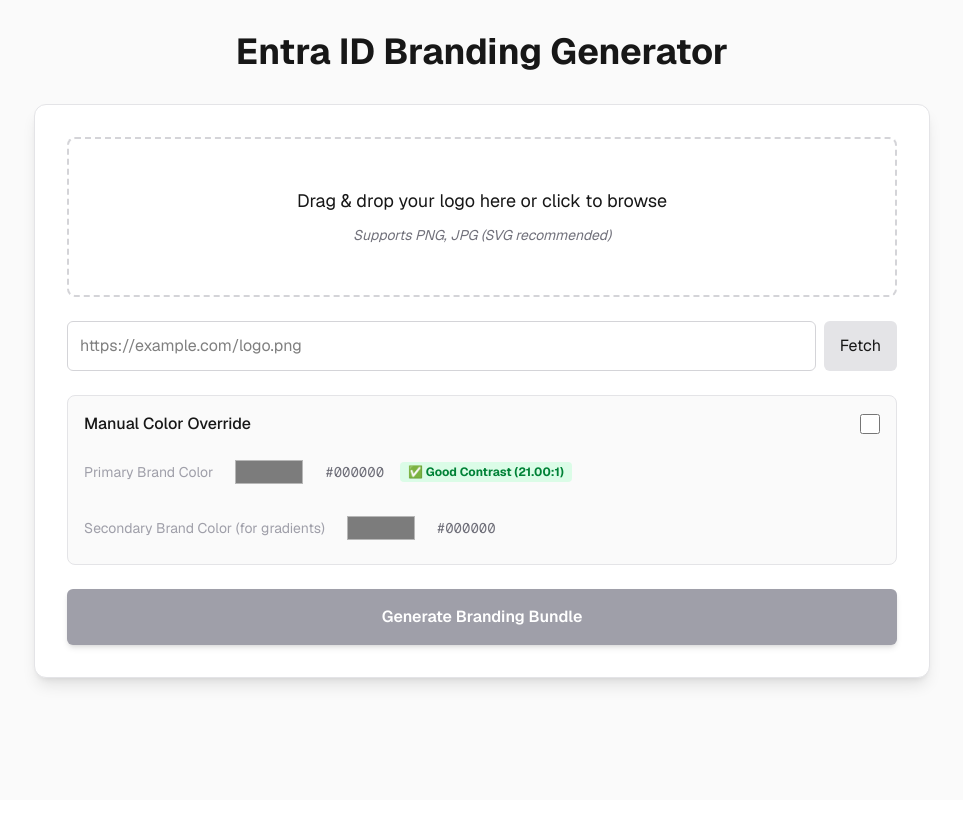
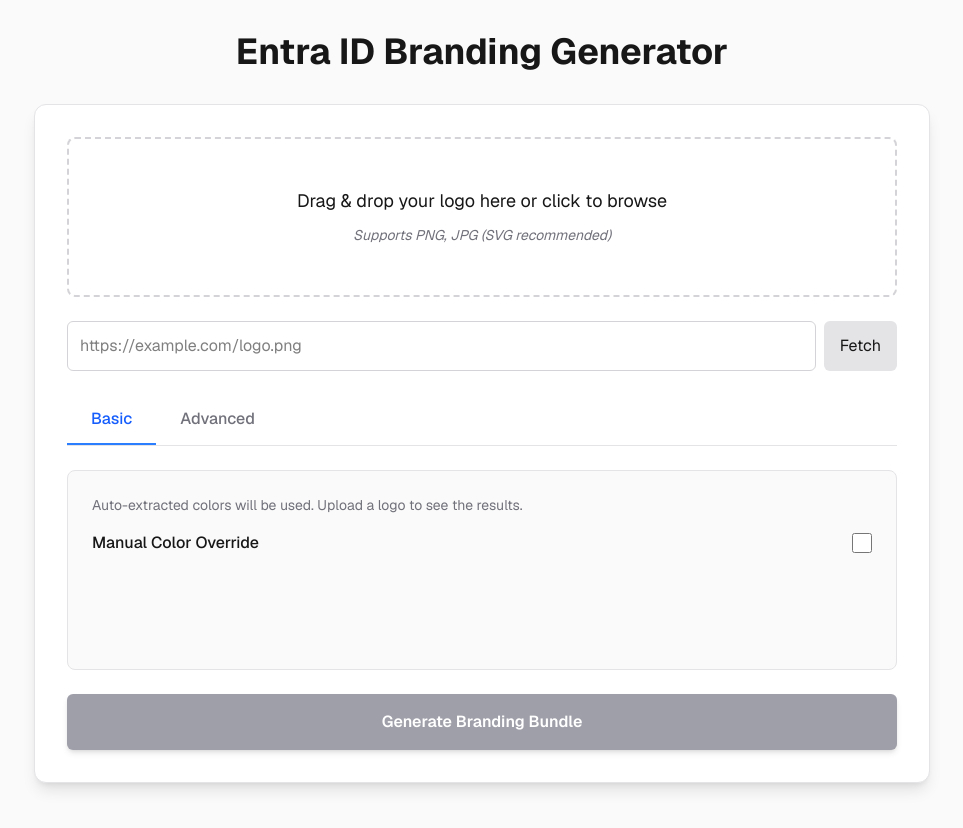
Before and after one commit to Ivoozz/entra-branding-generator, a Next.js app: page / in a window 1280 px wide. Shown: the top 828 px of the page, without its empty margins (158-1121 px from the left). Before the commit the page ends 800 px from the top, so only its background shows below. Built offline with nearby package versions, Linux system fonts and the light colour scheme.

Commit message:
feat: refine UI with advanced controls

```diff
--- a/src/app/api/generate/route.ts
+++ b/src/app/api/generate/route.ts
@@ -7,11 +7,12 @@
     const file = formData.get('logo') as File;
     const primary = formData.get('primary') as string;
     const secondary = formData.get('secondary') as string;
+    const logoPadding = formData.get('logoPadding') ? Number(formData.get('logoPadding')) : undefined;
 
     if (!file) return NextResponse.json({ error: 'No file provided' }, { status: 400 });
 
     const buffer = Buffer.from(await file.arrayBuffer());
-    const { assets, colors } = await processLogo(buffer, { primary, secondary });
+    const { assets, colors } = await processLogo(buffer, { primary, secondary, logoPadding });
 
     const assetResponse: Record<string, string> = {};
     for (const [key, buf] of Object.entries(assets)) {
--- a/src/app/page.tsx
+++ b/src/app/page.tsx
@@ -14,6 +14,8 @@
   const [isManual, setIsManual] = useState(false);
   const [primaryColor, setPrimaryColor] = useState('#000000');
   const [secondaryColor, setSecondaryColor] = useState('#000000');
+  const [logoPadding, setLogoPadding] = useState(0);
+  const [activeTab, setActiveTab] = useState<'basic' | 'advanced'>('basic');
 
   const contrastInfo = useMemo(() => {
     const ratio = getContrastRatio(primaryColor, '#FFFFFF');
@@ -49,6 +51,8 @@
       formData.append('primary', primaryColor);
       formData.append('secondary', secondaryColor);
     }
+
+    formData.append('logoPadding', logoPadding.toString());
 
     try {
       const res = await fetch('/api/generate', {
@@ -114,11 +118,51 @@
               </button>
             </div>
 
-            <div className="flex flex-col gap-4 p-4 bg-zinc-50 dark:bg-zinc-800/50 rounded-lg border border-zinc-200 dark:border-zinc-800">
+            <div className="flex border-b border-zinc-200 dark:border-zinc-800">
+              <button
+                onClick={() => setActiveTab('basic')}
+                className={`px-6 py-3 font-medium transition-colors border-b-2 ${
+                  activeTab === 'basic'
+                    ? 'border-blue-500 text-blue-600'
+                    : 'border-transparent text-zinc-500 hover:text-zinc-700'
+                }`}
+              >
+                Basic
+              </button>
+              <button
+                onClick={() => setActiveTab('advanced')}
+                className={`px-6 py-3 font-medium transition-colors border-b-2 ${
+                  activeTab === 'advanced'
+                    ? 'border-blue-500 text-blue-600'
+                    : 'border-transparent text-zinc-500 hover:text-zinc-700'
+                }`}
+              >
+                Advanced
+              </button>
+            </div>
+
+            <div className="p-6 bg-zinc-50 dark:bg-zinc-800/50 rounded-lg border border-zinc-200 dark:border-zinc-800 min-h-[200px]">
+              {activeTab === 'basic' ? (
+                <div className="flex flex-col gap-4">
+                  <p className="text-sm text-zinc-500">Auto-extracted colors will be used. Upload a logo to see the results.</p>
                   <div className="flex items-center justify-between">
-                <label htmlFor="manual-mode" className="font-medium cursor-pointer">Manual Color Override</label>
+                    <label htmlFor="manual-mode-basic" className="font-medium cursor-pointer">Manual Color Override</label>
                     <input
-                  id="manual-mode"
+                      id="manual-mode-basic"
+                      type="checkbox"
+                      checked={isManual}
+                      onChange={(e) => setIsManual(e.target.checked)}
+                      className="w-5 h-5 rounded border-zinc-300 text-blue-600 focus:ring-blue-500"
+                    />
+                  </div>
+                </div>
+              ) : (
+                <div className="flex flex-col gap-6">
+                  <div className="flex flex-col gap-4">
+                    <div className="flex items-center justify-between">
+                      <label htmlFor="manual-mode-adv" className="font-medium cursor-pointer">Manual Color Override</label>
+                      <input
+                        id="manual-mode-adv"
                         type="checkbox"
                         checked={isManual}
                         onChange={(e) => setIsManual(e.target.checked)}
@@ -158,6 +202,26 @@
                     </div>
                   </div>
 
+                  <div className="flex flex-col gap-4 border-t border-zinc-200 dark:border-zinc-700 pt-6">
+                    <div className="flex justify-between items-center">
+                      <label htmlFor="logo-padding" className="font-medium">Logo Padding / Zoom</label>
+                      <span className="text-sm font-mono bg-zinc-200 dark:bg-zinc-700 px-2 py-1 rounded">{logoPadding}%</span>
+                    </div>
+                    <input
+                      id="logo-padding"
+                      type="range"
+                      min="0"
+                      max="50"
+                      value={logoPadding}
+                      onChange={(e) => setLogoPadding(parseInt(e.target.value))}
+                      className="w-full h-2 bg-zinc-200 dark:bg-zinc-700 rounded-lg appearance-none cursor-pointer accent-blue-600"
+                    />
+                    <p className="text-xs text-zinc-500">Increases the whitespace around the logo in square assets.</p>
+                  </div>
+                </div>
+              )}
+            </div>
+
             <button
               onClick={handleGenerate}
               disabled={!logo || isGenerating}
--- a/src/lib/image-processor.ts
+++ b/src/lib/image-processor.ts
@@ -12,11 +12,30 @@
   const primary = customColors?.primary || extractedPrimary;
 
   for (const [key, spec] of Object.entries(ASSET_SPECS)) {
-    let pipeline = sharp(buffer)
-      .resize(spec.width, spec.height, {
-        fit: 'contain',
-        background: { r: 0, g: 0, b: 0, alpha: 0 }
-      });
+    const logoPadding = customColors?.logoPadding || 0;
+    let pipeline;
+
+    if (key !== 'background' && logoPadding > 0) {
+      const padding = Math.round(Math.min(spec.width, spec.height) * (logoPadding / 100));
+      pipeline = sharp(buffer)
+        .resize(spec.width - padding * 2, spec.height - padding * 2, {
+          fit: 'contain',
+          background: { r: 0, g: 0, b: 0, alpha: 0 }
+        })
+        .extend({
+          top: padding,
+          bottom: padding,
+          left: padding,
+          right: padding,
+          background: { r: 0, g: 0, b: 0, alpha: 0 }
+        });
+    } else {
+      pipeline = sharp(buffer)
+        .resize(spec.width, spec.height, {
+          fit: 'contain',
+          background: { r: 0, g: 0, b: 0, alpha: 0 }
+        });
+    }
 
     if (key === 'background') {
       if (customColors?.secondary) {
@@ -49,6 +68,10 @@
 
   return {
     assets: results,
-    colors: { primary, secondary: customColors?.secondary }
+    colors: {
+      primary,
+      secondary: customColors?.secondary,
+      logoPadding: customColors?.logoPadding
+    }
   };
 }
--- a/src/lib/types.ts
+++ b/src/lib/types.ts
@@ -19,6 +19,7 @@
   primary: string; // HEX or RGB
   secondary?: string; // HEX or RGB
   darkBackground?: string; // HEX or RGB
+  logoPadding?: number; // 0 to 50
 }
 
 export interface BrandingResponse {
```
Lines whose indentation alone changed are shown as unchanged.
